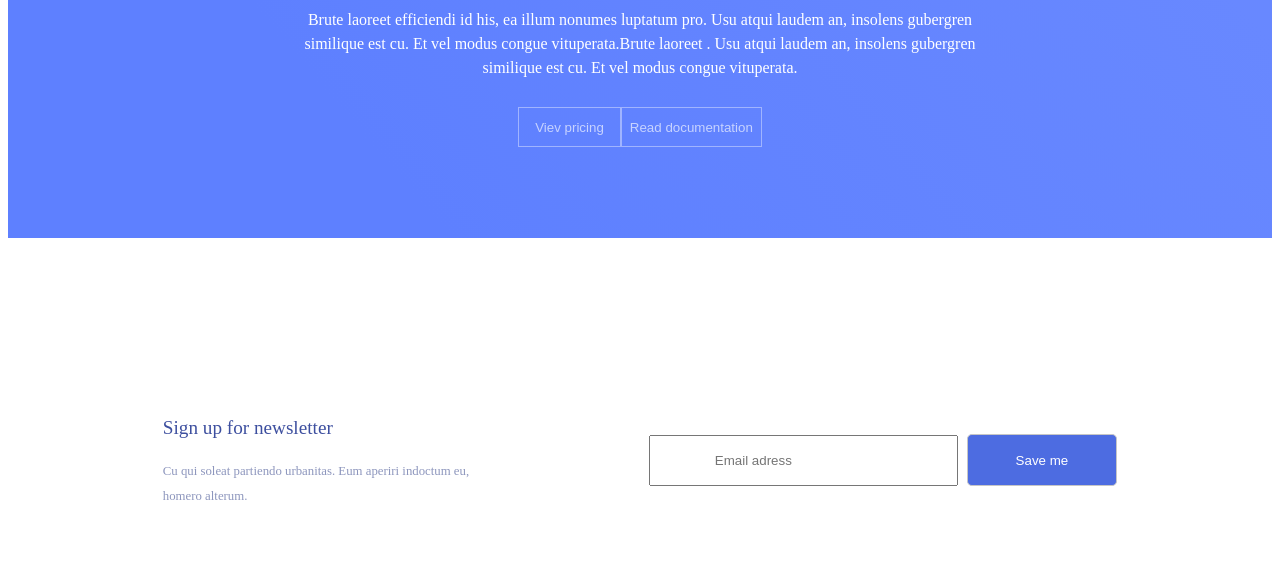
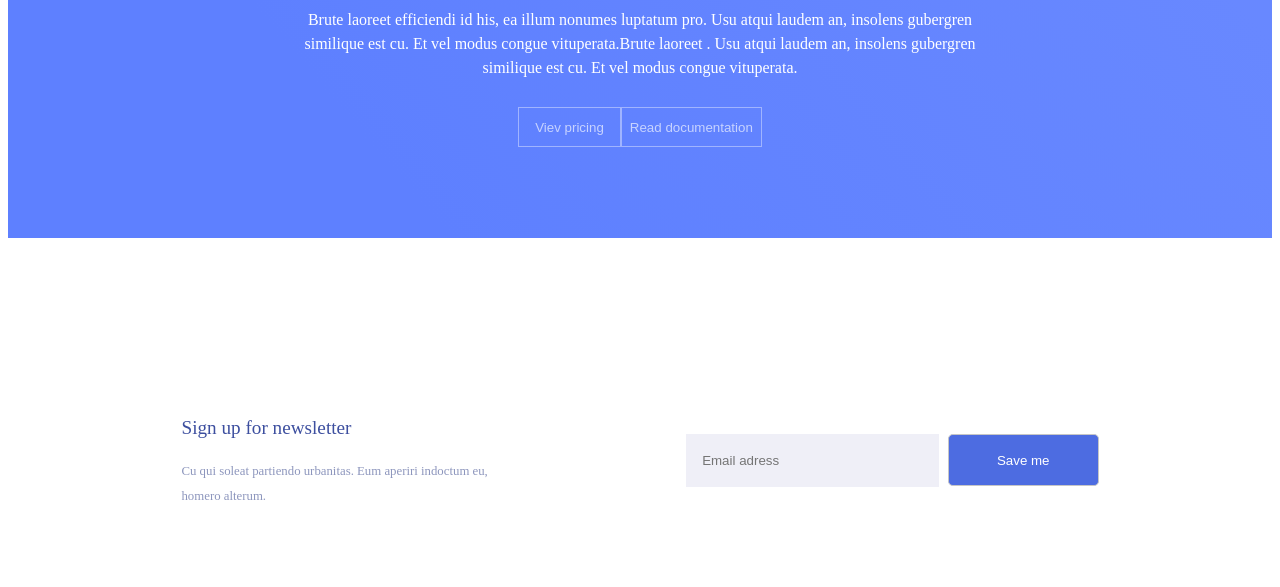
Before and after one commit to MaxMurashko/HW-7-lection-flex, a plain HTML site: page index.html in a window 1280 px wide. Shown: the part 213-800 px from the top of the page. Drawn offline with Linux system fonts and the light colour scheme.

Commit message:
Update style.css

```diff
--- a/style.css
+++ b/style.css
@@ -75,7 +75,12 @@ html,body {
     color: #8D96BD;
 }
 .email-field {
-    padding: 1rem 4rem;
+    background-color: #EFEFF7;
+    border: transparent;
+    padding-top: 1.2rem;
+    padding-bottom: 1.2rem;
+    padding-left: 1rem;
+    padding-right: 3.75rem;
 }
 .save-button {
     padding: 1.1rem 3rem;
```
